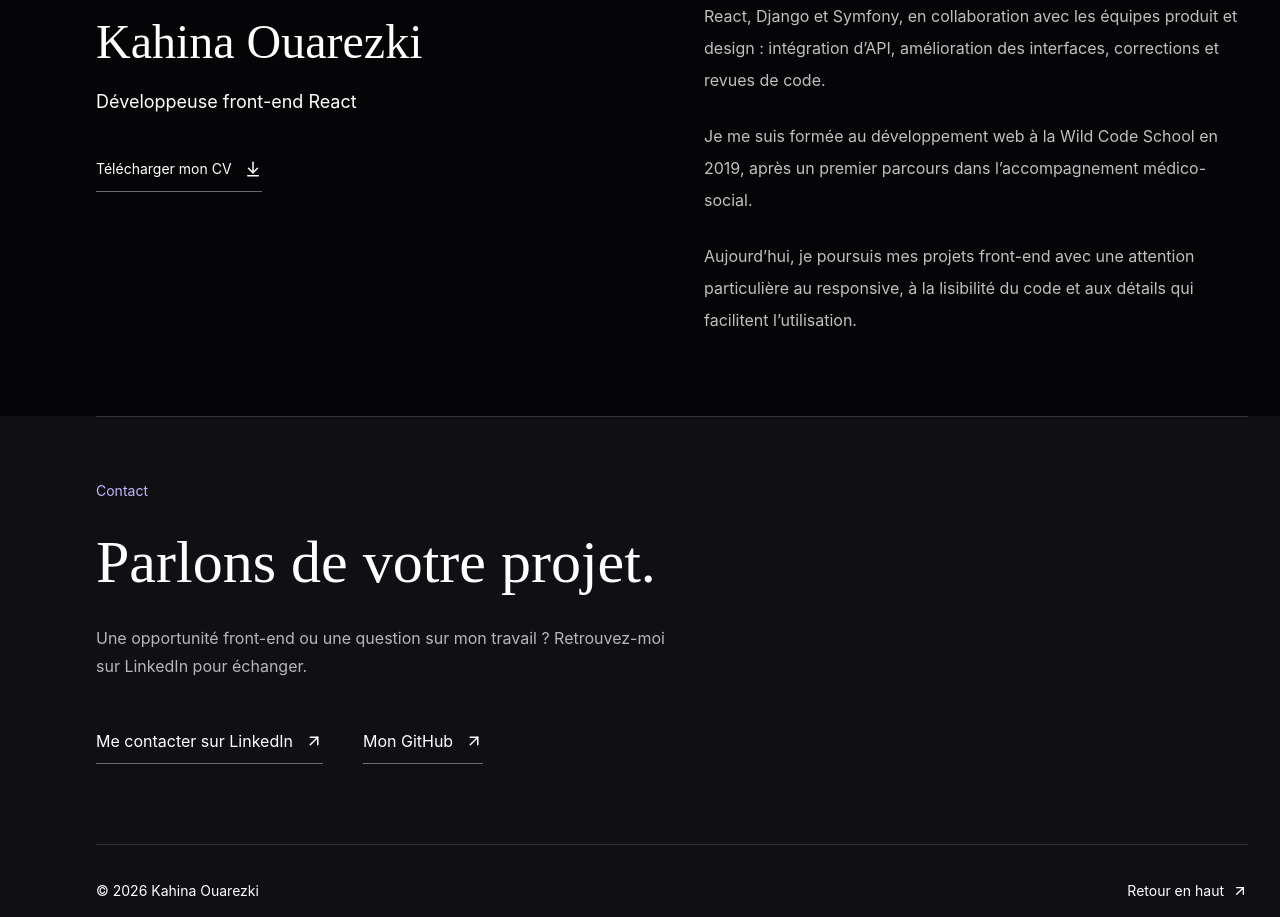
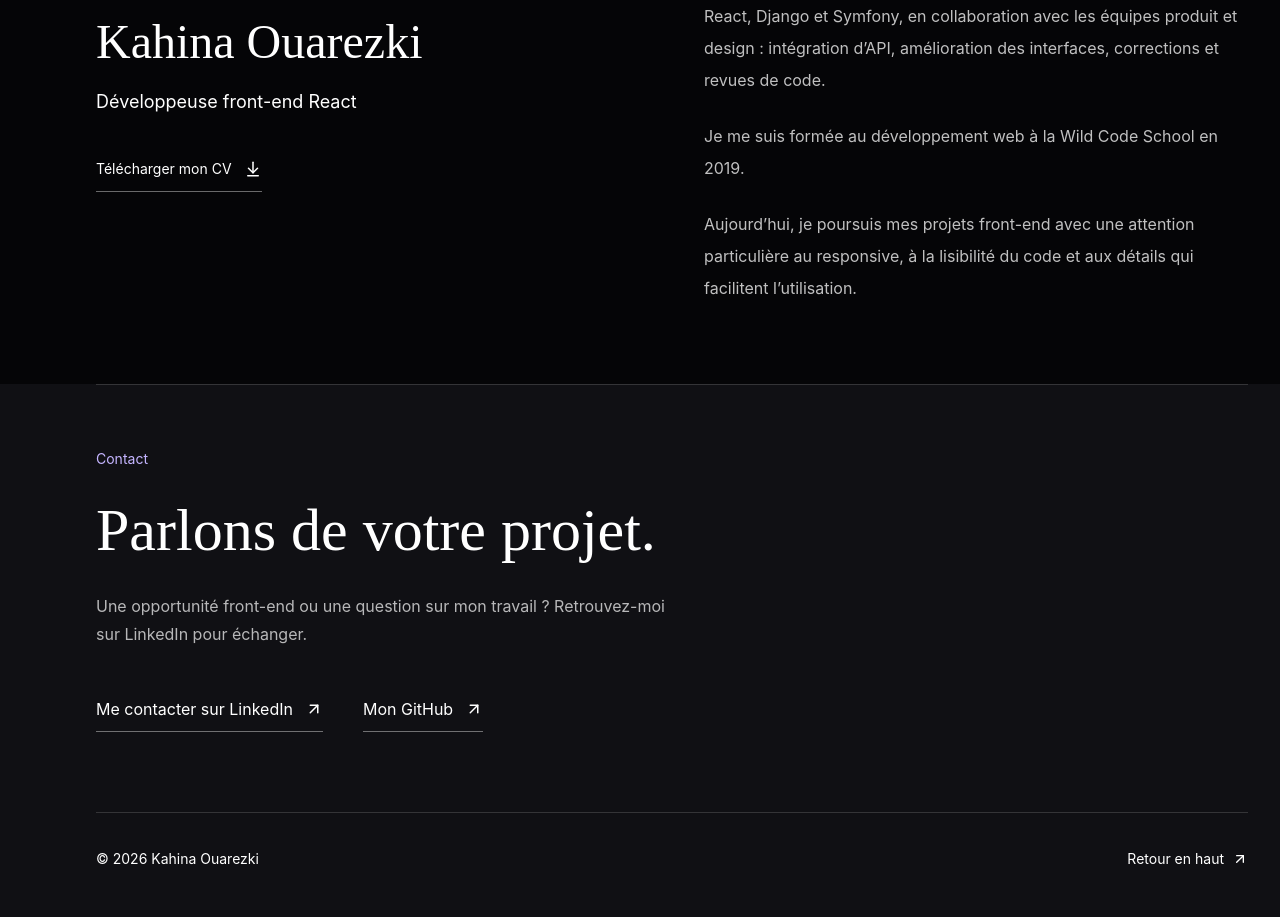
Before and after one commit to kahija/project-k, a React (Vite) app: page / in a window 1280 px wide. Shown: the part 4560-5477 px from the top of the page. Built offline with nearby package versions, Linux system fonts and the light colour scheme.

Commit message:
docs: focus about section on web development background

```diff
--- a/src/sections/About.tsx
+++ b/src/sections/About.tsx
@@ -15,7 +15,7 @@ export function About({ theme }: { theme: Theme }) {
           </div>
           <div className={`space-y-6 text-base leading-8 ${dark ? "text-white/75" : "text-black/75"}`}>
             <p>De 2021 à 2025, j’ai travaillé chez Allonia sur des applications web avec React, Django et Symfony, en collaboration avec les équipes produit et design : intégration d’API, amélioration des interfaces, corrections et revues de code.</p>
-            <p>Je me suis formée au développement web à la Wild Code School en 2019, après un premier parcours dans l’accompagnement médico-social.</p>
+            <p>Je me suis formée au développement web à la Wild Code School en 2019.</p>
             <p>Aujourd’hui, je poursuis mes projets front-end avec une attention particulière au responsive, à la lisibilité du code et aux détails qui facilitent l’utilisation.</p>
           </div>
         </div>
```
